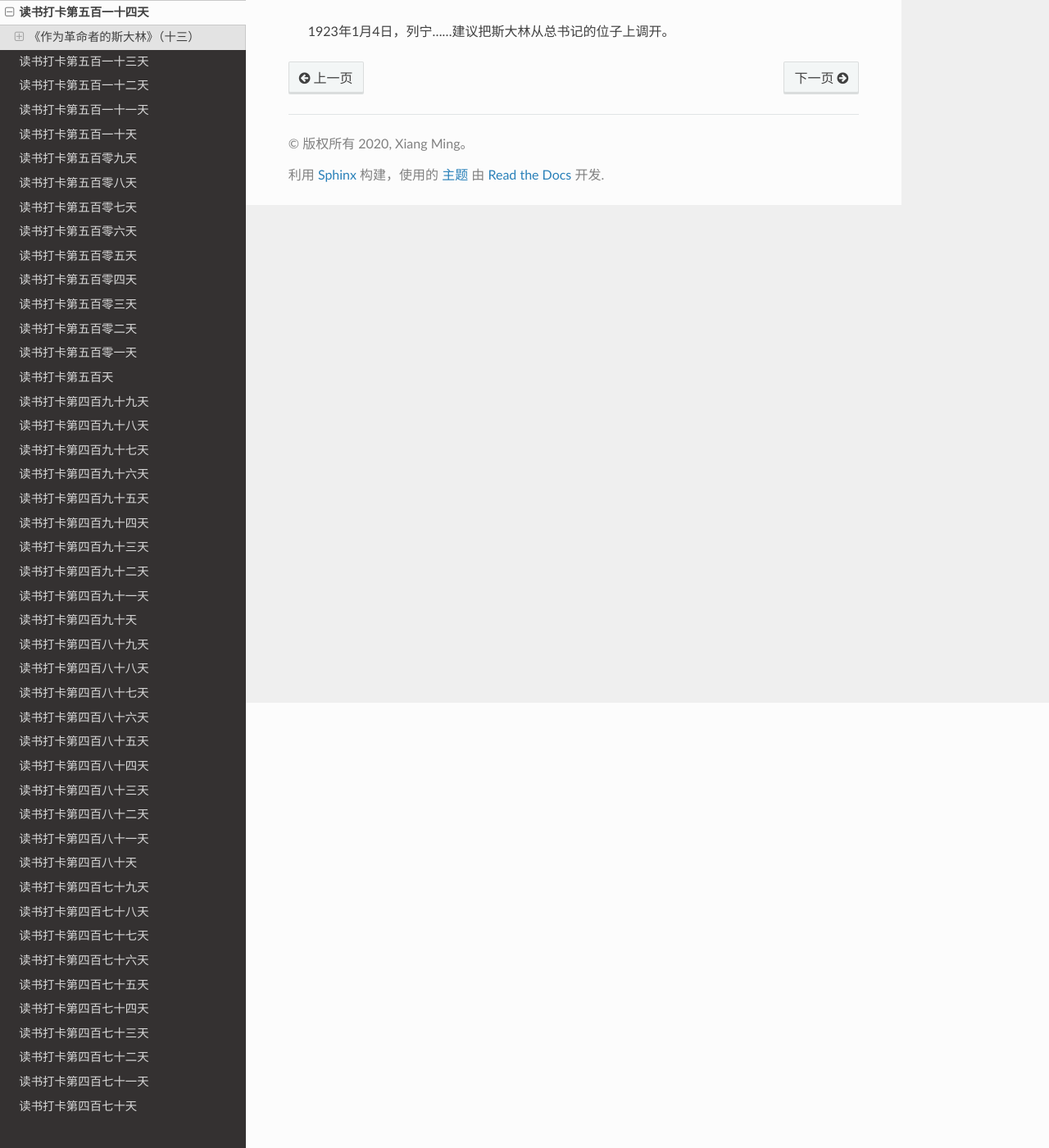
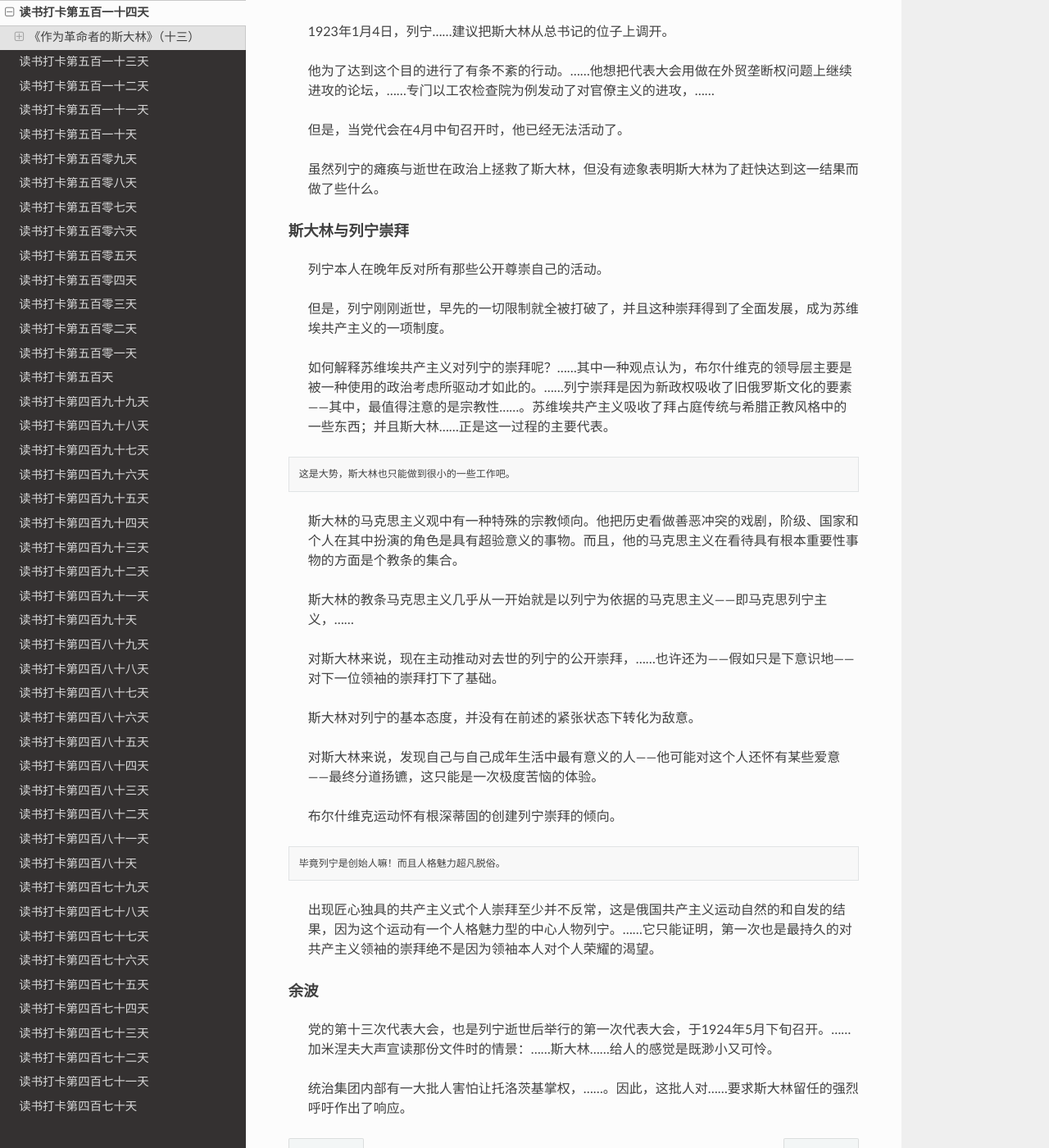
Before and after one commit to xiangming1975/reading, a Sphinx documentation site: the page built from source/2022-01-20.md, in a window 1280 px wide and 1400 px high, scrolled down 543 px. Shown: the whole window at 82% size. Built offline with Sphinx 7.4.7 and the Read the Docs theme 2.0.0, drawn with Linux system fonts in a browser that asks for light colours.

Commit message:
2022-01-21

````diff
--- a/source/2022-01-20.md
+++ b/source/2022-01-20.md
@@ -9,3 +9,41 @@
 > 1922年12月的最后一个星期，列宁口授了一组后来被称做“遗嘱”的短信。口授从12月23日开始，……而他随后两天口授的内容则被隐藏了起来。在这个隐藏起来的部分里，列宁解释了……这种危险的一大半因素在于斯大林和托洛茨基的关系。
 
 > 1923年1月4日，列宁……建议把斯大林从总书记的位子上调开。
+
+> 他为了达到这个目的进行了有条不紊的行动。……他想把代表大会用做在外贸垄断权问题上继续进攻的论坛，……专门以工农检查院为例发动了对官僚主义的进攻，……
+
+> 但是，当党代会在4月中旬召开时，他已经无法活动了。
+
+> 虽然列宁的瘫痪与逝世在政治上拯救了斯大林，但没有迹象表明斯大林为了赶快达到这一结果而做了些什么。
+
+#### 斯大林与列宁崇拜
+
+> 列宁本人在晚年反对所有那些公开尊崇自己的活动。
+
+> 但是，列宁刚刚逝世，早先的一切限制就全被打破了，并且这种崇拜得到了全面发展，成为苏维埃共产主义的一项制度。
+
+> 如何解释苏维埃共产主义对列宁的崇拜呢？……其中一种观点认为，布尔什维克的领导层主要是被一种使用的政治考虑所驱动才如此的。……列宁崇拜是因为新政权吸收了旧俄罗斯文化的要素——其中，最值得注意的是宗教性……。苏维埃共产主义吸收了拜占庭传统与希腊正教风格中的一些东西；并且斯大林……正是这一过程的主要代表。
+```
+这是大势，斯大林也只能做到很小的一些工作吧。
+```
+> 斯大林的马克思主义观中有一种特殊的宗教倾向。他把历史看做善恶冲突的戏剧，阶级、国家和个人在其中扮演的角色是具有超验意义的事物。而且，他的马克思主义在看待具有根本重要性事物的方面是个教条的集合。
+
+> 斯大林的教条马克思主义几乎从一开始就是以列宁为依据的马克思主义——即马克思列宁主义，……
+
+> 对斯大林来说，现在主动推动对去世的列宁的公开崇拜，……也许还为——假如只是下意识地——对下一位领袖的崇拜打下了基础。
+
+> 斯大林对列宁的基本态度，并没有在前述的紧张状态下转化为敌意。
+
+> 对斯大林来说，发现自己与自己成年生活中最有意义的人——他可能对这个人还怀有某些爱意——最终分道扬镳，这只能是一次极度苦恼的体验。
+
+> 布尔什维克运动怀有根深蒂固的创建列宁崇拜的倾向。
+```
+毕竟列宁是创始人嘛！而且人格魅力超凡脱俗。
+```
+> 出现匠心独具的共产主义式个人崇拜至少并不反常，这是俄国共产主义运动自然的和自发的结果，因为这个运动有一个人格魅力型的中心人物列宁。……它只能证明，第一次也是最持久的对共产主义领袖的崇拜绝不是因为领袖本人对个人荣耀的渴望。
+
+#### 余波
+
+> 党的第十三次代表大会，也是列宁逝世后举行的第一次代表大会，于1924年5月下旬召开。……加米涅夫大声宣读那份文件时的情景：……斯大林……给人的感觉是既渺小又可怜。
+
+> 统治集团内部有一大批人害怕让托洛茨基掌权，……。因此，这批人对……要求斯大林留任的强烈呼吁作出了响应。
````
Also changed, not shown: source/2022-01-21.md (added, +44 -0 lines), source/2022-01-22.md (added, +20 -0 lines).
